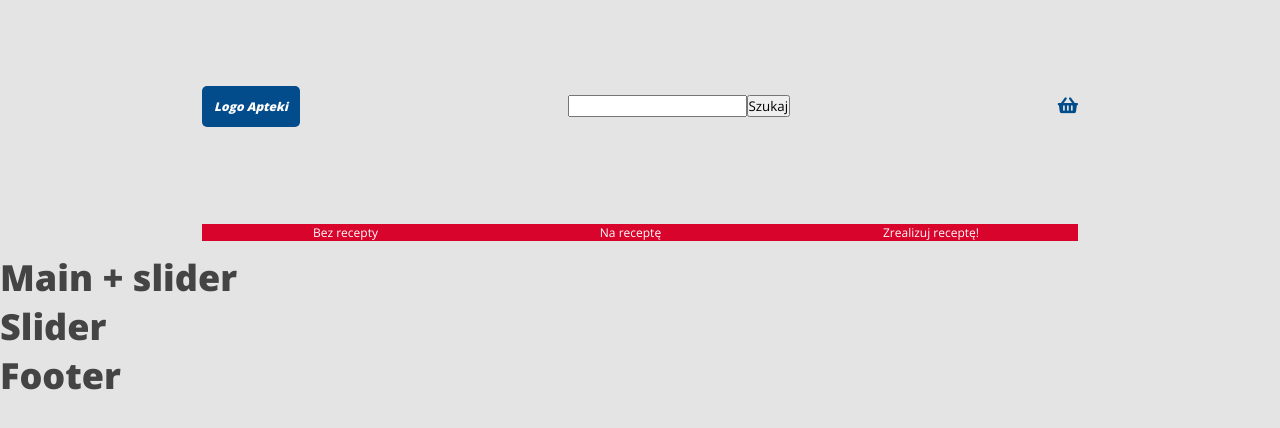
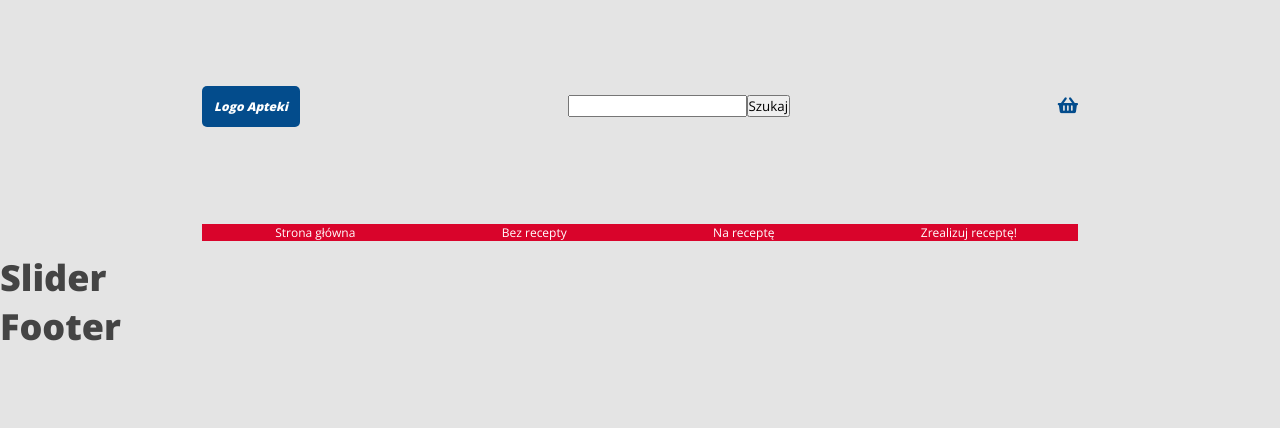
Before and after one commit to eweRij/E-pharmacy, a React (Create React App) app: page /drugs in a window 1280 px wide. Shown: the top 428 px of the page. Built offline with nearby package versions, Linux system fonts and the light colour scheme.

Commit message:
udało sie z filtorwaniem

```diff
--- a/src/js/Layout.js
+++ b/src/js/Layout.js
@@ -1,4 +1,4 @@
-import React, { useState } from "react";
+import React, { useEffect, useState } from "react";
 import { HashRouter, Route, Link, Switch, NavLink } from "react-router-dom";
 import Navigation from "./Navigation";
 import Main from "./Main";
@@ -7,6 +7,7 @@ import Footer from "./Footer";
 import Otc from "./Otc";
 import Prescriptions from "./Prescriptions";
 import Drugs from "./Drugs";
+import SearchedItems from "./SearchedItems";
 import "../scss/layout.scss";
 
 const Layout = () => {
@@ -39,6 +40,7 @@ const Layout = () => {
     }); //działa wyszukuje po nazwie
     setFilteredDrugs(newDrugs);
   };
+
   console.log(filteredDrugs);
 
   const NotFound = () => {
@@ -57,10 +59,15 @@ const Layout = () => {
           <Route
             exact
             path="/"
+            render={(props) => <Main {...props} itemsToShow={filteredDrugs} />}
+          />
+          {/* <Route
+            exact
+            path="/searchedItems"
             render={(props) => (
-              <Main {...props} searchedDrugs={filteredDrugs} />
+              <SearchedItems {...props} itemsToShow={filteredDrugs} />
             )}
-          />
+          /> */}
           <Route path="/basket" component={Basket} />
           <Route path="/otc" component={Otc} />
           <Route path="/prescriptions" component={Prescriptions} />
--- a/src/js/Main.js
+++ b/src/js/Main.js
@@ -1,34 +1,19 @@
 import { prettyDOM } from "@testing-library/react";
-import React, { useEffect } from "react";
+import React, { useEffect, useState } from "react";
 import ReactDOM from "react-dom";
+
 import { HashRouter, Route, Link, Switch, NavLink } from "react-router-dom";
 import Slider from "./Slider";
+import SearchedItems from "./SearchedItems";
 
-const Main = ({ searchedDrugs }) => {
-  console.log(searchedDrugs);
-  if (searchedDrugs) {
-    return (
-      <>
-        <h1>Main + slider</h1>
-        <ul>
-          {searchedDrugs.map((drug, index) => {
-            return (
-              <li key={index}>
-                {drug.nazwa} ({drug.nazPowStos}), {drug.dawka}, {drug.postac},{" "}
-                {drug.podmOdpow}
-              </li>
-            );
-          })}
-        </ul>
-        <Slider />
-      </>
-    );
+const Main = ({ itemsToShow }) => {
+  if (itemsToShow.length > 0) {
+    //jak wyczyscic ustawienia po ponownym wyrenderowaniu?
+
+    return <SearchedItems onList={itemsToShow}></SearchedItems>;
   } else {
     return (
       <>
-        <h1>
-          Niestety nie odnaleźliśmy poszukiwanego produktu, spróbuj jeszcze raz!
-        </h1>
         <Slider />
       </>
     );
--- a/src/js/Navigation.js
+++ b/src/js/Navigation.js
@@ -18,6 +18,9 @@ const Navigation = ({ onClick, trigger, showList }) => {
       .then((data) => setDrugs(data))
       .catch((err) => console.log(err));
   };
+  const handleClearHistory = () => {
+    setDrugs([]);
+  }; //czysci historie wyszukiwania łopatologicznie, da się lepiej??
   console.log(drugs);
   console.log(searchItem);
   useEffect(() => {
@@ -42,7 +45,9 @@ const Navigation = ({ onClick, trigger, showList }) => {
                 value={searchItem}
                 name="search drug"
               ></input>
-              <input type="submit" value="Szukaj"></input>
+              <input type="submit" value="Szukaj">
+                {/* <Link to="/searchedItems">Szukaj</Link> */}
+              </input>
             </form>
             <Link className="basket" to="./basket">
               <i
@@ -57,6 +62,11 @@ const Navigation = ({ onClick, trigger, showList }) => {
               <Link to="/" />
             </button>
             <ul className="menu">
+              <li>
+                <Link onClick={handleClearHistory} className="links" to="/">
+                  Strona główna
+                </Link>
+              </li>
               <li>
                 <Link className="links" to="/otc">
                   Bez recepty
--- /dev/null
+++ b/src/js/SearchedItems.js
@@ -0,0 +1,24 @@
+import React from "react";
+import ReactDOM from "react-dom";
+import { HashRouter, Route, Link, Switch, NavLink } from "react-router-dom";
+
+const SearchedItems = ({ onList }) => {
+  console.log(onList);
+
+  if (onList) {
+    return (
+      <>
+        <h2>Znaleziono:</h2>
+        <ul>
+          {onList.map((item, index) => {
+            return <li key={index}>{item.nazwa}</li>;
+          })}
+        </ul>
+      </>
+    );
+  } else {
+    return <h2></h2>;
+  }
+};
+
+export default SearchedItems;
```
